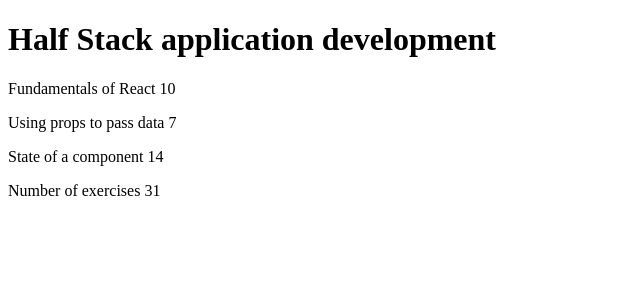
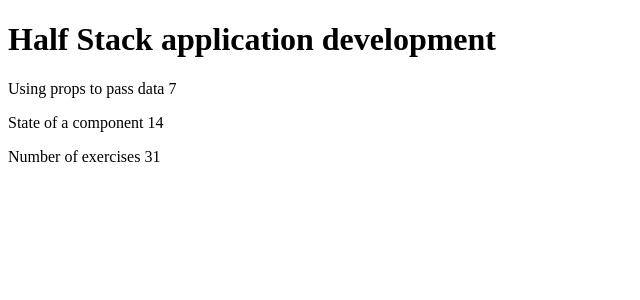
Before and after one commit to merricatbw/fullstackopen_exercises, a React (Vite) app in the folder part1/courseinfo/: page / in a window 1280 px wide. Shown: the top 300 px of the page, without its empty margins (0-640 px from the left). Built offline with nearby package versions, Linux system fonts and the light colour scheme.

Commit message:
Content refactor

```diff
--- a/part1/courseinfo/src/App.jsx
+++ b/part1/courseinfo/src/App.jsx
@@ -10,10 +10,18 @@
   return (
     <div>
       <Header course={course} />
-      <Content part={part1} exercises={exercises1} />
-      <Content part={part2} exercises={exercises2} />
-      <Content part={part3} exercises={exercises3} />
+      <Content parts={[part1, part2, part3]} exercises={[exercises1, exercises2, exercises3]} />
       <Total exercises={[exercises1, exercises2, exercises3]} />
+    </div>
+  )
+}
+
+const Content = ({ parts, exercises }) => {
+  return (
+    <div>
+      <Part part={parts[1]} exercises={exercises[1]} />
+      <Part part={parts[2]} exercises={exercises[2]} />
+      <Part part={parts[3]} exercises={exercises[3]} />
     </div>
   )
 }
@@ -22,7 +30,7 @@
   return <h1>{course}</h1>
 }
 
-const Content = ({ part, exercises }) => {
+const Part = ({ part, exercises }) => {
   return (
     <p> {part} {exercises} </p>
   )
```
